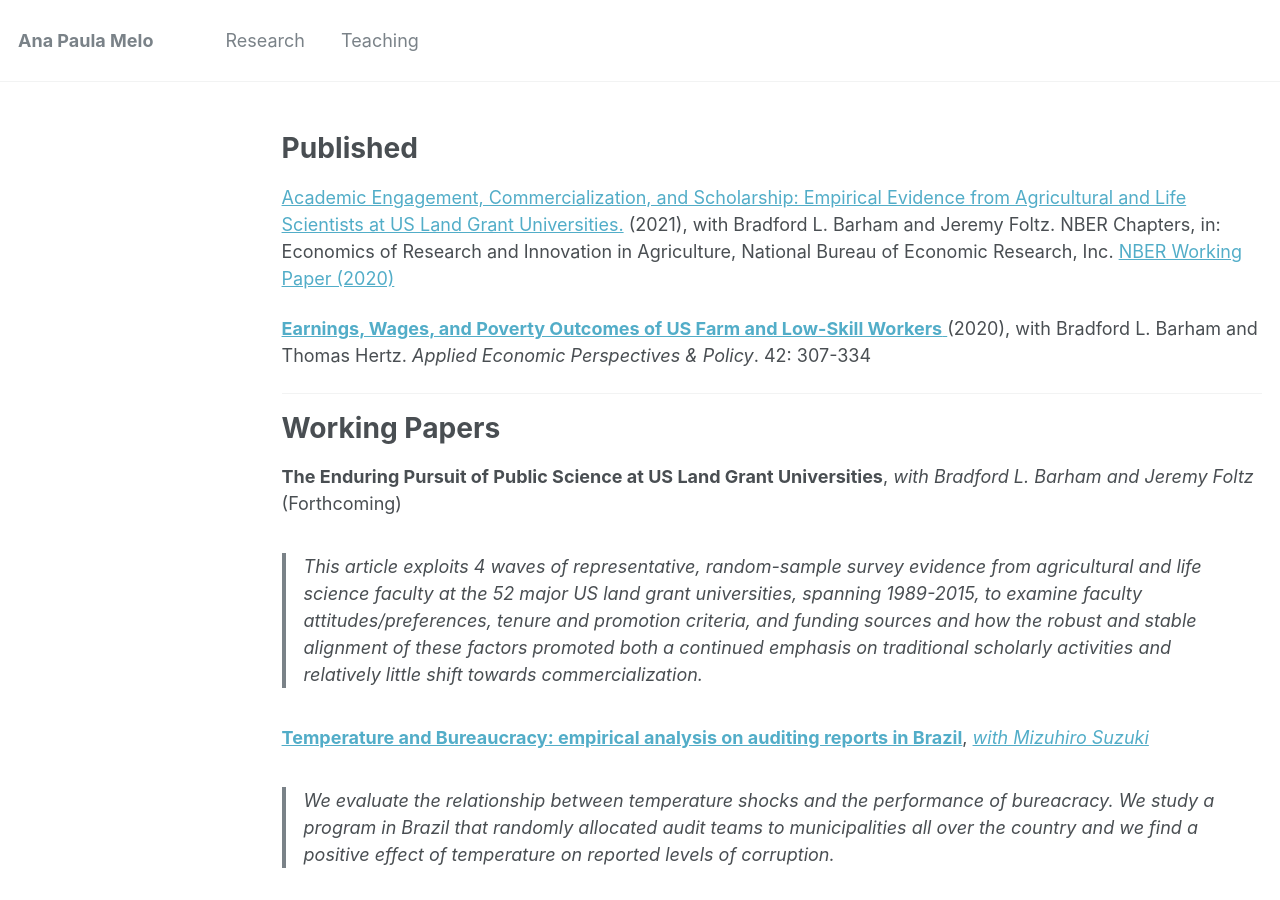
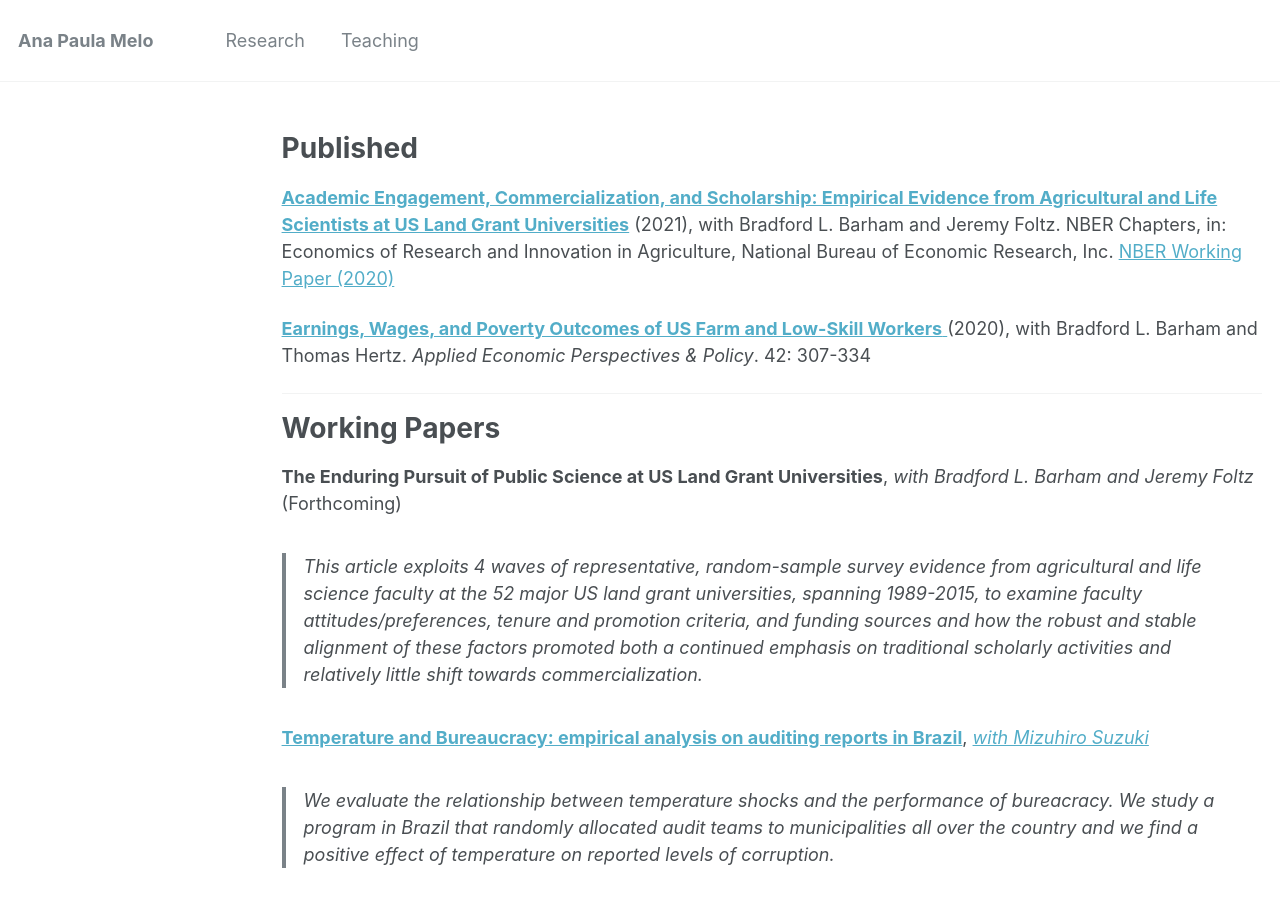
Before and after one commit to anapmelo/anapmelo.github.io, a Jekyll site: the page built from _pages/publications.md, in a window 1280 px wide and 900 px high. Built offline with Jekyll 4.4.1, drawn with Linux system fonts in a browser that asks for light colours.

Commit message:
minor-edit

```diff
--- a/_pages/publications.md
+++ b/_pages/publications.md
@@ -6,7 +6,7 @@ author_profile: false
 ---
 
 # Published
-<a href="https://press.uchicago.edu/ucp/books/book/chicago/E/bo123177052.html"> Academic Engagement, Commercialization, and Scholarship: Empirical Evidence from Agricultural and Life Scientists at US Land Grant Universities.</a>  (2021), with Bradford L. Barham and Jeremy Foltz. NBER Chapters, in: Economics of Research and Innovation in Agriculture, National Bureau of Economic Research, Inc.
+<a href="https://press.uchicago.edu/ucp/books/book/chicago/E/bo123177052.html"> **Academic Engagement, Commercialization, and Scholarship: Empirical Evidence from Agricultural and Life Scientists at US Land Grant Universities**</a>  (2021), with Bradford L. Barham and Jeremy Foltz. NBER Chapters, in: Economics of Research and Innovation in Agriculture, National Bureau of Economic Research, Inc.
 <a href="https://www.nber.org/papers/w26688"> NBER Working Paper (2020) </a>
 
 <a href="https://onlinelibrary.wiley.com/doi/abs/10.1002/aepp.13014"> **Earnings, Wages, and Poverty Outcomes of US Farm and Low-Skill Workers** </a> (2020), with Bradford L. Barham and Thomas Hertz. _Applied Economic Perspectives & Policy_. 42: 307-334
```
